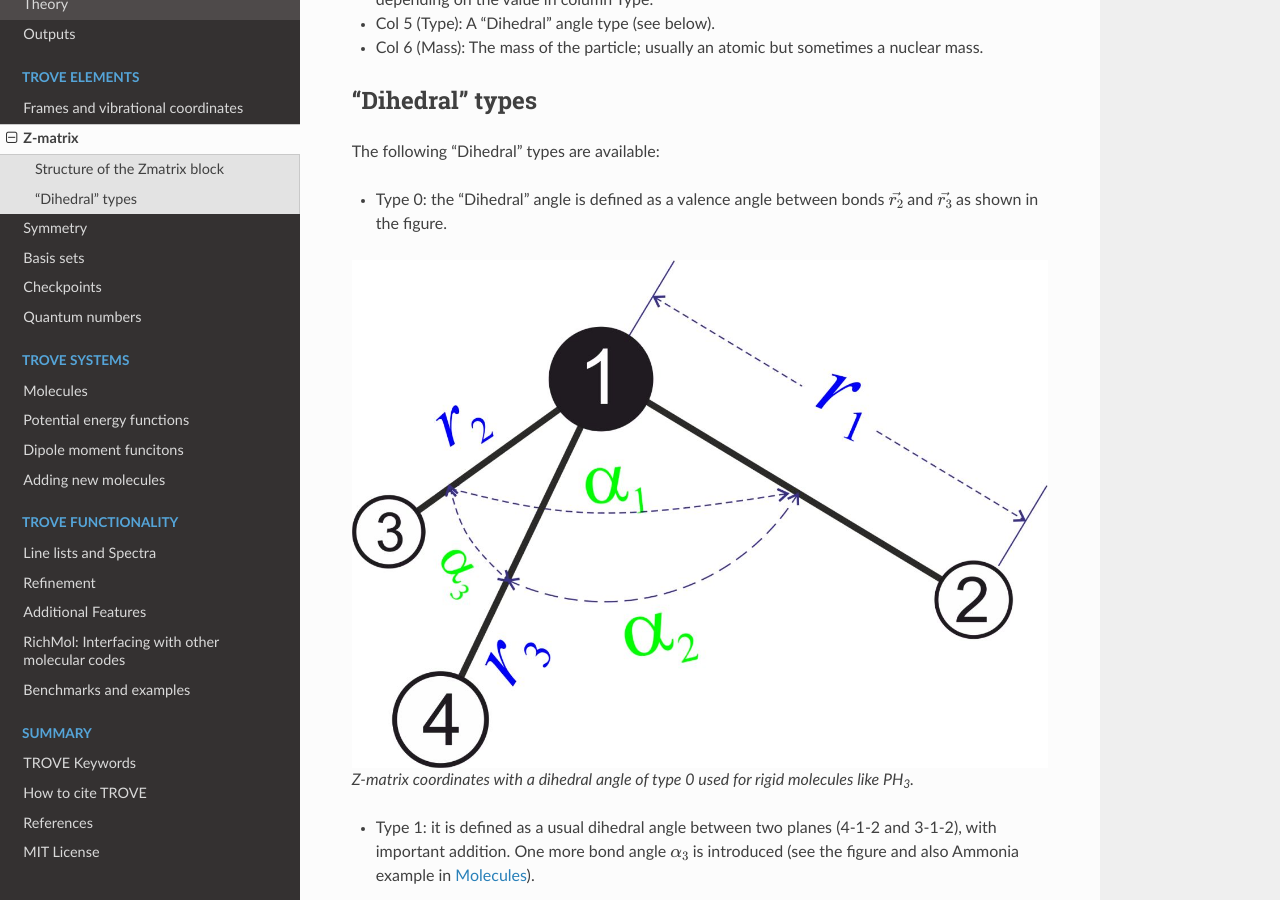
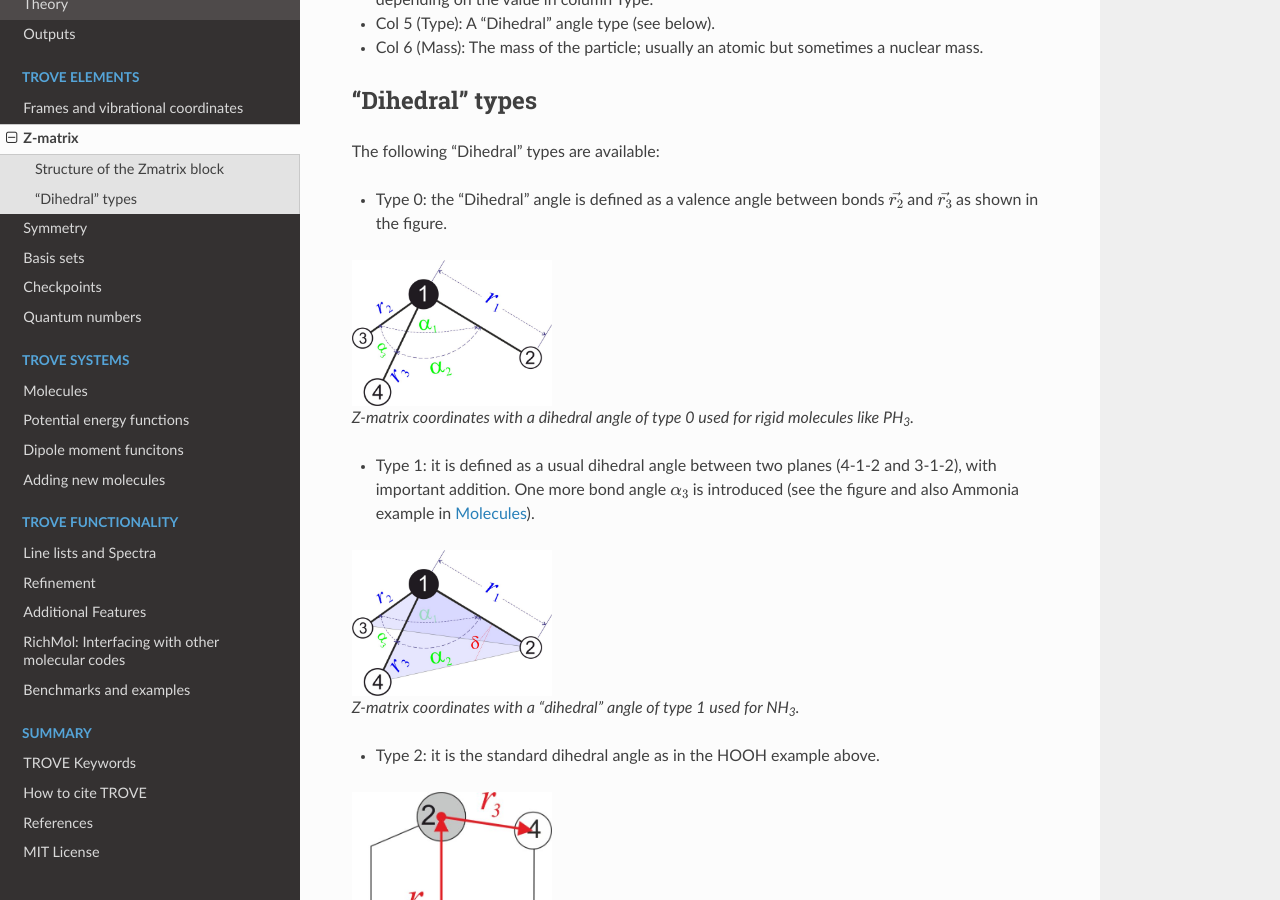
Before and after one commit to Trovemaster/TROVE, a Sphinx documentation site: the page built from docs/source/zmatrix.rst, in a window 1280 px wide and 900 px high, scrolled down 1506 px. Built offline with Sphinx 7.4.7 and the Read the Docs theme 2.0.0, drawn with Linux system fonts in a browser that asks for light colours; formulas are drawn with MathJax 3.

Commit message:
Update zmatrix.rst

```diff
--- a/docs/source/zmatrix.rst
+++ b/docs/source/zmatrix.rst
@@ -113,6 +113,7 @@ The following "Dihedral" types are available:
 
 .. figure:: img/XY3_zmat_0.jpg
        :alt: XY3 Zmat
+       :width: 200 px
 
        Z-matrix coordinates with a dihedral angle of type 0 used for rigid molecules like PH\ :sub:`3`.
 
@@ -124,6 +125,7 @@ The following "Dihedral" types are available:
 
 .. figure:: img/XY3_zmat_1.jpg
        :alt: XY3 Zmat
+       :width: 200 px
 
        Z-matrix coordinates with a "dihedral" angle of type 1 used for NH\ :sub:`3`.
 
@@ -134,6 +136,7 @@ The following "Dihedral" types are available:
 
 .. figure:: img/X2Y2_zmat_2.jpg
        :alt: H2O2 Zmat
+       :width: 200 px
 
        Z-matrix coordinates with a dihedral angle of type 2 used for HOOH as in the example above.
 
@@ -141,6 +144,7 @@ The following "Dihedral" types are available:
 
 .. image:: img/X2Y2_zmat_2.jpg
        :alt: H2O2 Zmat
+       :width: 200 px
 
 
 
@@ -153,6 +157,7 @@ The following "Dihedral" types are available:
 
 .. figure:: img/X2Y2_zmat-2.jpg
        :alt: H2O2 Zmat
+       :width: 200 px
 
        Z-matrix coordinates with a "dihedral" angle of type -2 used for HOOH with the "backbone" vector inverted.
 
@@ -180,7 +185,8 @@ The following "Dihedral" types are available:
 
 
 
-.. figure:: img/CH4_zmat-4_s.jpg
+.. figure:: img/CH4_zmat-4.jpg
        :alt: CH4 Zmat
+       :width: 200 px
 
        Z-matrix coordinates with a "dihedral"type angle of type 4 used for CH\ :sub:`4`, used to define an extra bond angle :math:`\alpha_4`.
```
